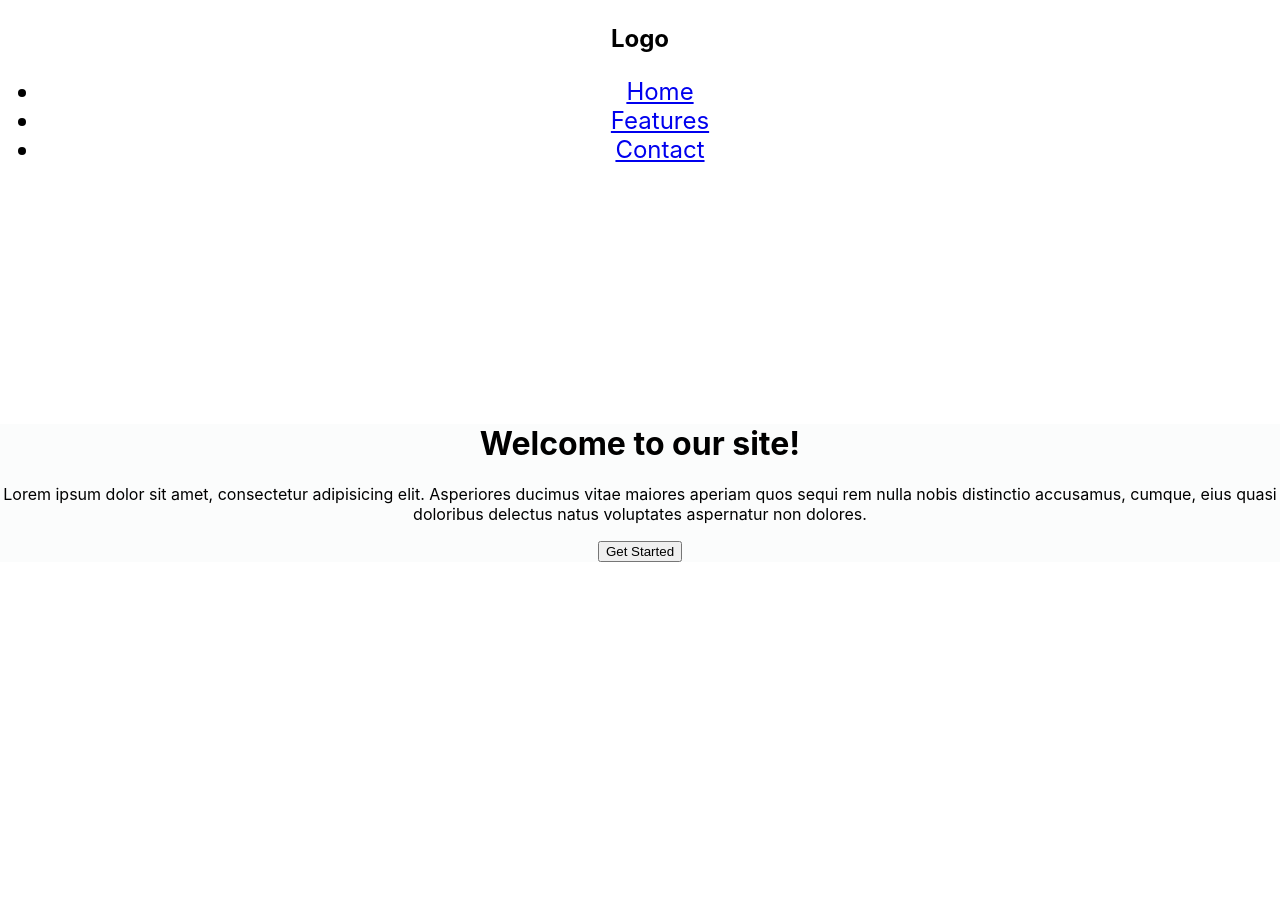
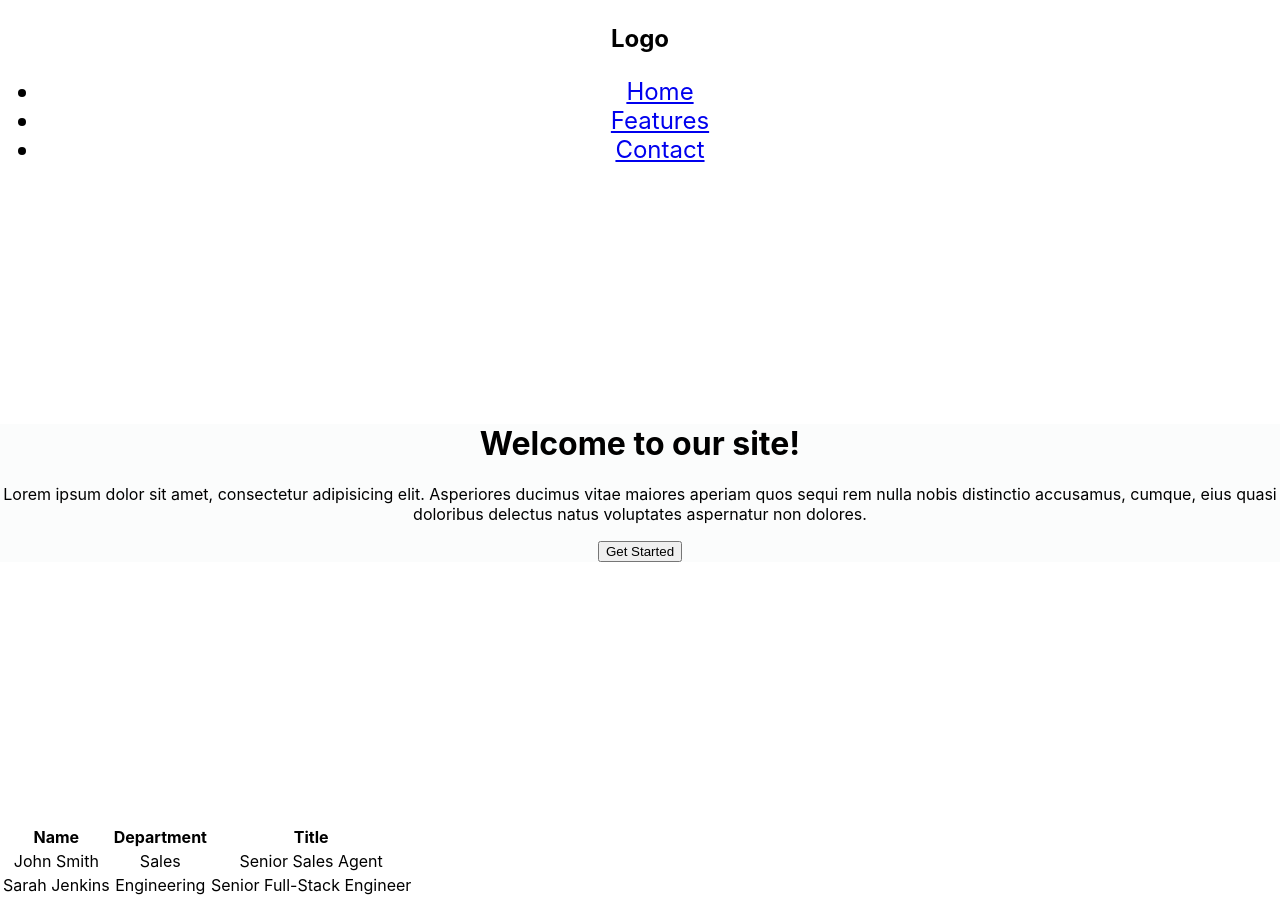
Before and after one commit to sungeun101/react-testing, a React (Create React App) app: page / in a window 1280 px wide. Before the commit the page ends 824 px from the top, so only its background shows below. Built offline with nearby package versions, Linux system fonts and the light colour scheme.

Commit message:
Test expected data passed into as props

```diff
--- a/package.json
+++ b/package.json
@@ -39,5 +39,8 @@
       "last 1 firefox version",
       "last 1 safari version"
     ]
+  },
+  "devDependencies": {
+    "prettier": "^2.6.2"
   }
 }
--- a/public/index.html
+++ b/public/index.html
@@ -24,7 +24,7 @@
       work correctly both with client-side routing and a non-root public URL.
       Learn how to configure a non-root public URL by running `npm run build`.
     -->
-    <title>React App</title>
+    <title>react-testing</title>
   </head>
   <body>
     <noscript>You need to enable JavaScript to run this app.</noscript>
--- a/src/App.tsx
+++ b/src/App.tsx
@@ -1,11 +1,35 @@
 import React from "react";
 import "./App.css";
 import Jumbotron from "./Jumbotron";
+import Table from "./Table";
+
+export interface IEmployee {
+  id: number;
+  name: string;
+  department: string;
+  title: string;
+}
 
 function App() {
+  const employees: IEmployee[] = [
+    {
+      id: 1,
+      name: "John Smith",
+      department: "Sales",
+      title: "Senior Sales Agent",
+    },
+    {
+      id: 2,
+      name: "Sarah Jenkins",
+      department: "Engineering",
+      title: "Senior Full-Stack Engineer",
+    },
+  ];
+
   return (
     <div className="App">
       <Jumbotron />
+      <Table employees={employees} />
     </div>
   );
 }
--- /dev/null
+++ b/src/Table.tsx
@@ -0,0 +1,30 @@
+import React from "react";
+import { IEmployee } from "./App";
+
+const Table = (props: { employees: IEmployee[] }) => {
+  const { employees } = props;
+  return (
+    <table className="table table-striped">
+      <thead className="thead-dark">
+        <tr>
+          <th scope="col">Name</th>
+          <th scope="col">Department</th>
+          <th scope="col">Title</th>
+        </tr>
+      </thead>
+      <tbody>
+        {employees.map((employee) => {
+          return (
+            <tr key={employee.id}>
+              <td>{employee.name}</td>
+              <td>{employee.department}</td>
+              <td>{employee.title}</td>
+            </tr>
+          );
+        })}
+      </tbody>
+    </table>
+  );
+};
+
+export default Table;
```
Also changed, not shown: src/mocks/employees.ts (added, +16 -0 lines), 2 other files (tests, documents, lock files or other folders).
